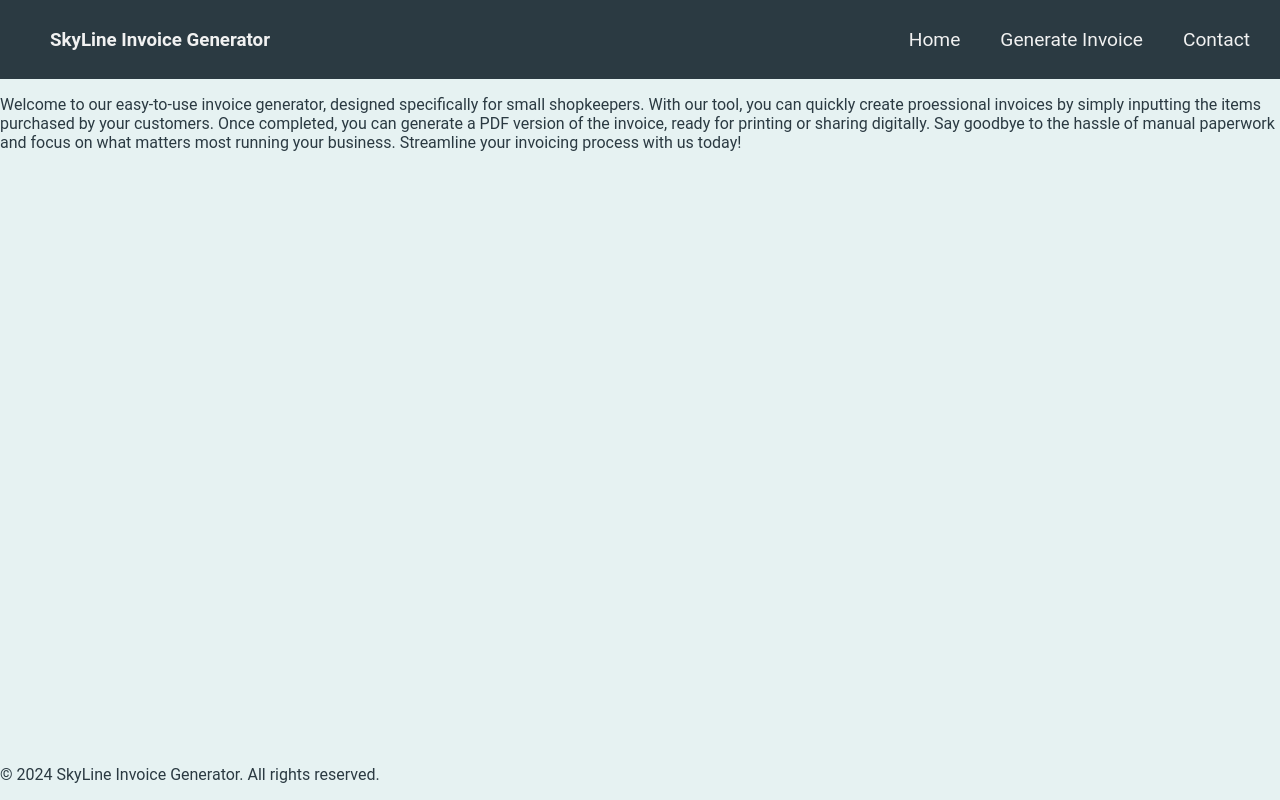
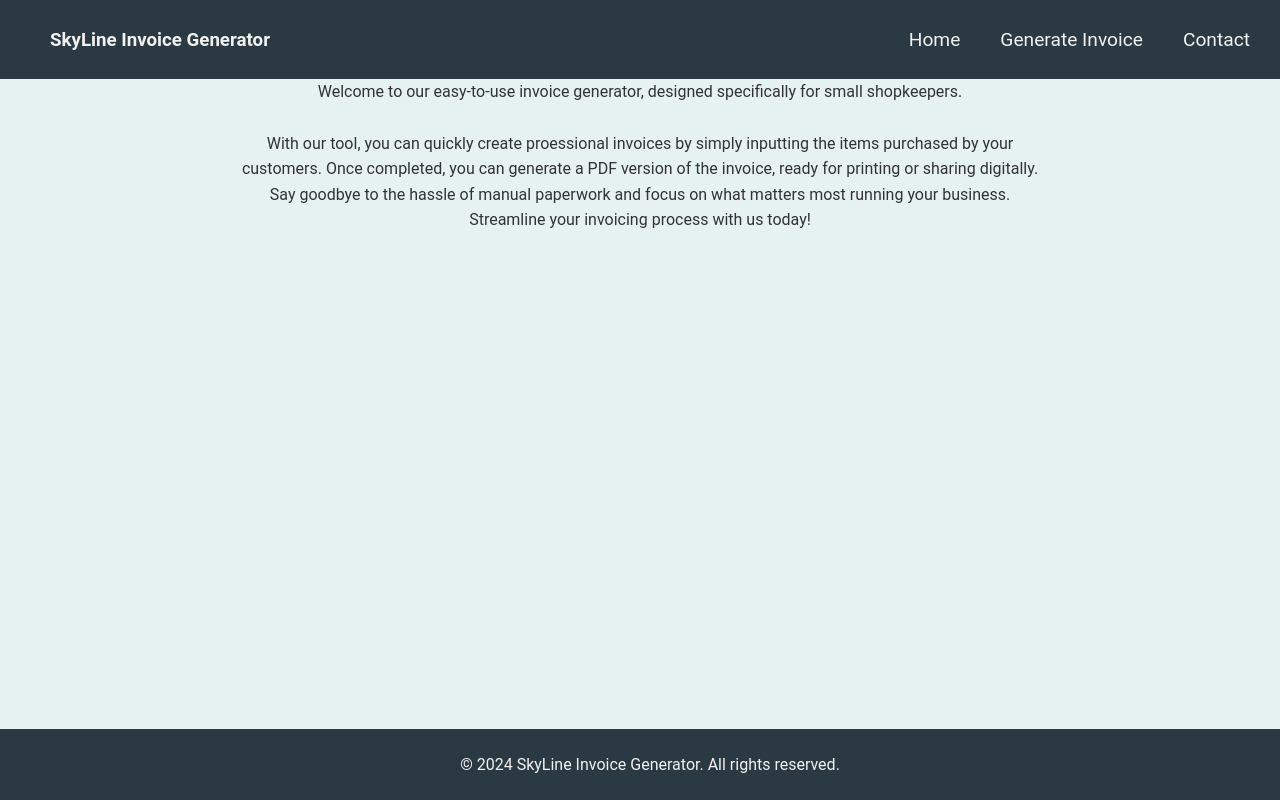
Before and after one commit to singlaHarish/invoice-generator-ui, a React (Create React App) app: page / in a window 1280 px wide. Built offline with nearby package versions, Linux system fonts and the light colour scheme.

Commit message:
some changes

```diff
--- a/src/components/Home.tsx
+++ b/src/components/Home.tsx
@@ -4,8 +4,8 @@ import Layout from "./Layout";
 const Home = () => {
     return (
         <Layout>
-            <p>Welcome to our easy-to-use invoice generator, designed specifically for small shopkeepers.
-                With our tool, you can quickly create proessional invoices by simply inputting the items purchased by your customers.
+            <p>Welcome to our easy-to-use invoice generator, designed specifically for small shopkeepers.<br/><br/>
+               With our tool, you can quickly create proessional invoices by simply inputting the items purchased by your customers.
                 Once completed, you can generate a PDF version of the invoice, ready for printing or sharing digitally.
                 Say goodbye to the hassle of manual paperwork and focus on what matters most running your business.
                 Streamline your invoicing process with us today!</p>
--- a/src/index.scss
+++ b/src/index.scss
@@ -14,13 +14,6 @@ html, body {
   color: $primary-color;
   margin: 0;
   padding: 0;
-}
-
-.App {
-  display: flex;
-  flex-direction: column;
-  background-color: $background-color;  // Consistent background across all pages
-  min-height: 100vh;
 }
 
 // Header
@@ -73,3 +66,47 @@ html, body {
 .content {
   flex: 1; /* This allows the content to grow and take available space */
 }
+
+.content p {
+  text-align: center; /* Align text to the center */
+  font-size: 1.0rem; /* Adjust the font size */
+  font-weight: 400;
+  color: #333; /* Set a subtle text color */
+  line-height: 1.6; /* Improve readability with better line spacing */
+  margin: 0 auto; /* Add space around the paragraph */
+  padding: 40 20px; /* Optional: Add some padding for better appearance */
+  font-family: 'Roboto', sans-serif;
+  max-width: 800px;
+  margin-bottom: 20px;
+
+  /* Animation styles */
+  opacity: 0;
+  transform: translateY(20px);
+  animation: fadeInUp 1.5s ease-out forwards; /* Duration and easing */
+}
+
+
+@keyframes fadeInUp {
+  0% {
+    opacity: 0;
+    transform: translateY(20px); /* Starts slightly below */
+  }
+  100% {
+    opacity: 1;
+    transform: translateY(0); /* Ends at its original position */
+  }
+}
+
+// Footer
+.footer {
+  display: flex;
+  justify-content: center;
+  align-items: center;
+  padding: 10px 50px;
+  background-color: $primary-color;
+  color: $text-color;
+  max-width: 1200px;
+  width: 100%;
+  margin: 0 auto;
+  text-align: center;
+}
```
